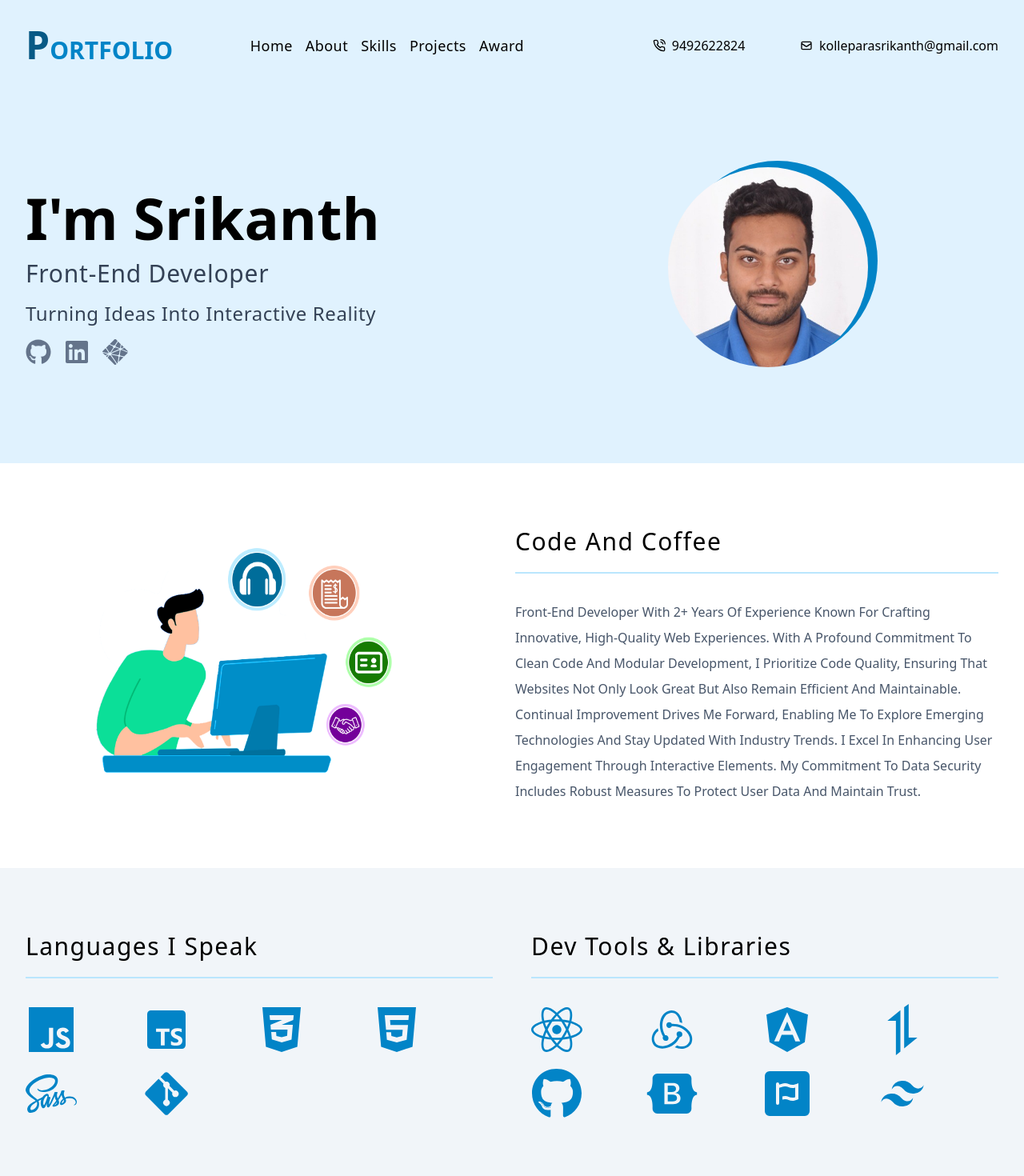
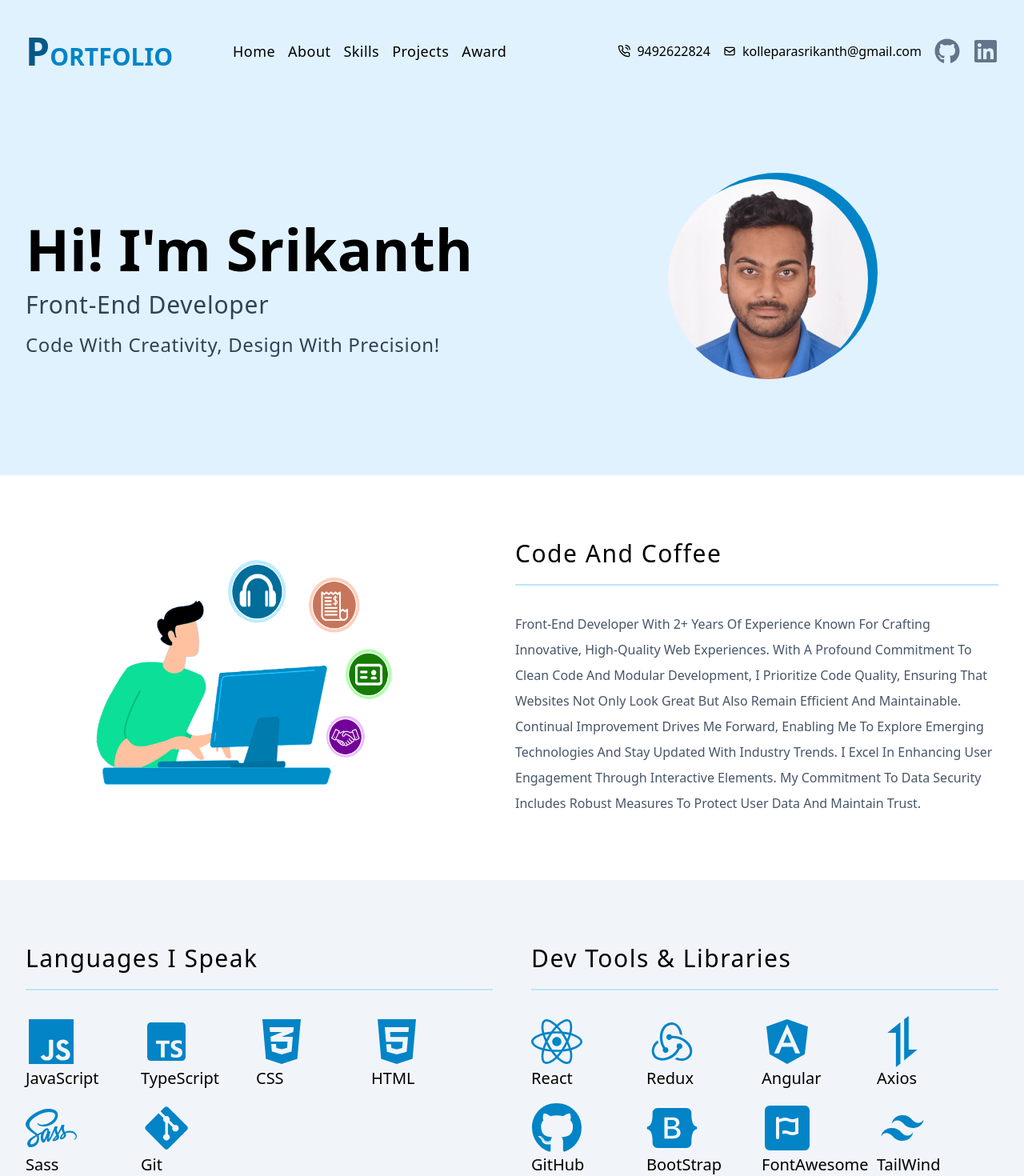
Before and after one commit to srikanth141199/Srikanth-Resume, a React (Vite) app: page / in a window 1280 px wide. Shown: the top 1470 px of the page at 80% size. Built offline with nearby package versions, Linux system fonts and the light colour scheme.

Commit message:
few modifications

```diff
--- a/src/components/About.jsx
+++ b/src/components/About.jsx
@@ -11,7 +11,7 @@ const About = () => {
           </div>
             <article>
                 <SkillTitle text="Code and Coffee"/>
-                <p className='text-slate-600 mt-8 leading-loose capitalize'>
+                <p className='text-slate-600 mt-8 leading-loose capitalize justify-center'>
                 Front-End developer with 2+ years of experience known for crafting innovative, high-quality web experiences. With a profound commitment to clean code and modular development, I prioritize code quality, ensuring that websites not only look great but also remain efficient and maintainable. Continual improvement drives me forward, enabling me to explore emerging technologies and stay updated with industry trends. I excel in enhancing user engagement through interactive elements. My commitment to data security includes robust measures to protect user data and maintain trust.
                 </p>
             </article>
--- a/src/components/Hero.jsx
+++ b/src/components/Hero.jsx
@@ -8,10 +8,10 @@ const Hero = () => {
     <section className='bg-sky-100 py-24'>
         <div className="align-elements grid md:grid-cols-2 items-center gap-16">
             <article>
-                <h1 className='text-7xl font-bold tracking-bolder'>I'm Srikanth</h1>
+                <h1 className='text-7xl font-bold tracking-bolder'>Hi! I'm Srikanth</h1>
                 <h3 className='mt-4 text-3xl capitalize text-slate-700 tracking-wide'>Front-End Developer</h3>
-                <h3 className='mt-4 text-2xl capitalize text-slate-700 tracking-wide'>Turning Ideas Into Interactive Reality</h3>
-                <div className='flex gap-x-4 mt-4'>
+                <h3 className='mt-4 text-2xl capitalize text-slate-700 tracking-wide'>Code with Creativity, Design with Precision!</h3>
+                {/* <div className='flex gap-x-4 mt-4'>
                     <a href="https://github.com/srikanth141199" target="_blank">
                         <FaGithub  className='h-8 w-8 text-slate-500 hover:text-black duration-300'/>
                     </a>
@@ -21,7 +21,7 @@ const Hero = () => {
                     <a href="https://app.netlify.com/teams/srikanth141199/sites" target='_blank' >
                         <SiNetlify  className='h-8 w-8 text-slate-500 hover:text-black duration-300 '/>
                     </a>
-                </div>
+                </div> */}
             </article>
             <article className='hidden md:block'>
                 <div className='img-con'>
--- a/src/components/Navbar.jsx
+++ b/src/components/Navbar.jsx
@@ -2,12 +2,15 @@ import React from 'react'
 import { links } from '../../data'
 import { FiPhoneCall } from 'react-icons/fi';
 import { HiOutlineMail } from 'react-icons/hi';
+import { FaGithub, FaLinkedin, FaReact } from 'react-icons/fa';
+
 
 
 const Navbar = () => {
     return (
         <nav className='bg-sky-100'>
-            <div className='align-elements py-4 flex flex-col justify-between sm:flex-row sm:gap-x-16 sm:items-center sm:py-8' >
+            {/* <div className='align-elements py-4 flex flex-col justify-between sm:flex-row sm:gap-x-16 sm:items-center sm:py-8' > */}
+            <div className='align-elements py-4 flex flex-col justify-between md:flex-row md:gap-x-16 md:items-center md:py-8' >
                 <h2 className="text-5xl font-bold text-sky-800 capitalize">P<span className='text-sky-600 text-3xl'>ORTFOLIO</span>
                 </h2>
                 <div className="flex gap-4">
@@ -18,9 +21,17 @@ const Navbar = () => {
                         )
                     })}
                 </div>
-                <div className="grid justify-end lg:grid-cols-2">
+                {/* <div className="grid justify-end lg:grid-cols-2"> */}
+                {/* flex sm:flex-col gap-x-4 md:flex-row */}
+                <div className=" flex flex-col items-center xl:flex-row xl:items-center xl:py-4 gap-x-4">
                     <a href={`tel:9492622824`} className='flex gap-2 md:ml-16'><FiPhoneCall className='mt-1'/>9492622824</a>
                     <a target="_blank" href={`mailto:kolleparasrikanth@gmail.com`} className='flex gap-2'><HiOutlineMail className='mt-1'/>kolleparasrikanth@gmail.com</a>
+                    <a href="https://github.com/srikanth141199" target="_blank">
+                        <FaGithub  className='h-8 w-8 text-slate-500 hover:text-black duration-300'/>
+                    </a>
+                    <a href="https://www.linkedin.com/in/srikanth-kollepara/" target="_blank">
+                        <FaLinkedin  className='h-8 w-8 text-slate-500 hover:text-black duration-300'/>
+                    </a>
                 </div>
             </div>
         </nav>
--- a/src/components/Projects.jsx
+++ b/src/components/Projects.jsx
@@ -8,11 +8,12 @@ const Projects = () => {
   return (
     <section className='bg-white' id='projects'>
       <div className='py-16 align-elements'>
-        <SkillTitle text = "Project Space"/>
+        <SkillTitle text = "Work Experience"/>
         <article className='mt-8 py-8 grid gap-4 md:grid-cols-2 bg-slate-100 rounded-lg shadow-md hover:shadow-xl duration-300'>
           <img src={O2CImg} alt="O2C Img" className='pl-2 object-fit rounded-t-lg h-64' />
           <div className="grid p-8">
             <h2 className="text-xl tracking-wide font-medium uppercase">Order To Cash (O2C)</h2>
+            <p className="text-sm text-slate-400">July 2021 - Present  <span className='pl-6'>Wipro-Technologies</span> </p>
             <p className="text-slate-700 mt-4 leading-loose ">Led and actively participated in the end-to-end implementation of the Order to Cash (O2C) project at Wipro, a comprehensive enterprise solution aimed at optimizing and enhancing the entire sales and revenue cycle.Designed and developed a unified, user-friendly application that serves as a one-stop platform for managing the complete order lifecycle, from initial order booking to resource allocation, project details, and invoice generation.</p>
           </div>
         </article>
--- a/src/components/SkillSection.jsx
+++ b/src/components/SkillSection.jsx
@@ -14,6 +14,7 @@ const SkillSection = () => {
             {languages.map((lang) => {
               const { id, icon, title } = lang
               return (
+                <div>
                   <a
                     data-tooltip-id="my-tooltip"
                     data-tooltip-content={title}
@@ -21,6 +22,8 @@ const SkillSection = () => {
                     className='h-16 w-16'>
                     {icon} <Tooltip id="my-tooltip" />
                   </a>
+                  <h2 className="text-xl">{title}</h2>
+                </div>
               )
             })}
           </div>
@@ -33,6 +36,7 @@ const SkillSection = () => {
             {devTools.map((tool) => {
               const { id, icon, title } = tool
               return (
+                <div>
                   <a
                     data-tooltip-id="my-tooltip"
                     data-tooltip-content={title}
@@ -40,6 +44,8 @@ const SkillSection = () => {
                     className='h-16 w-16'>
                     {icon} <Tooltip id="my-tooltip" />
                   </a>
+                  <h2 className="text-xl">{title}</h2>
+                  </div>
               )
             })}
           </div>
```
Lines whose indentation alone changed are shown as unchanged.
